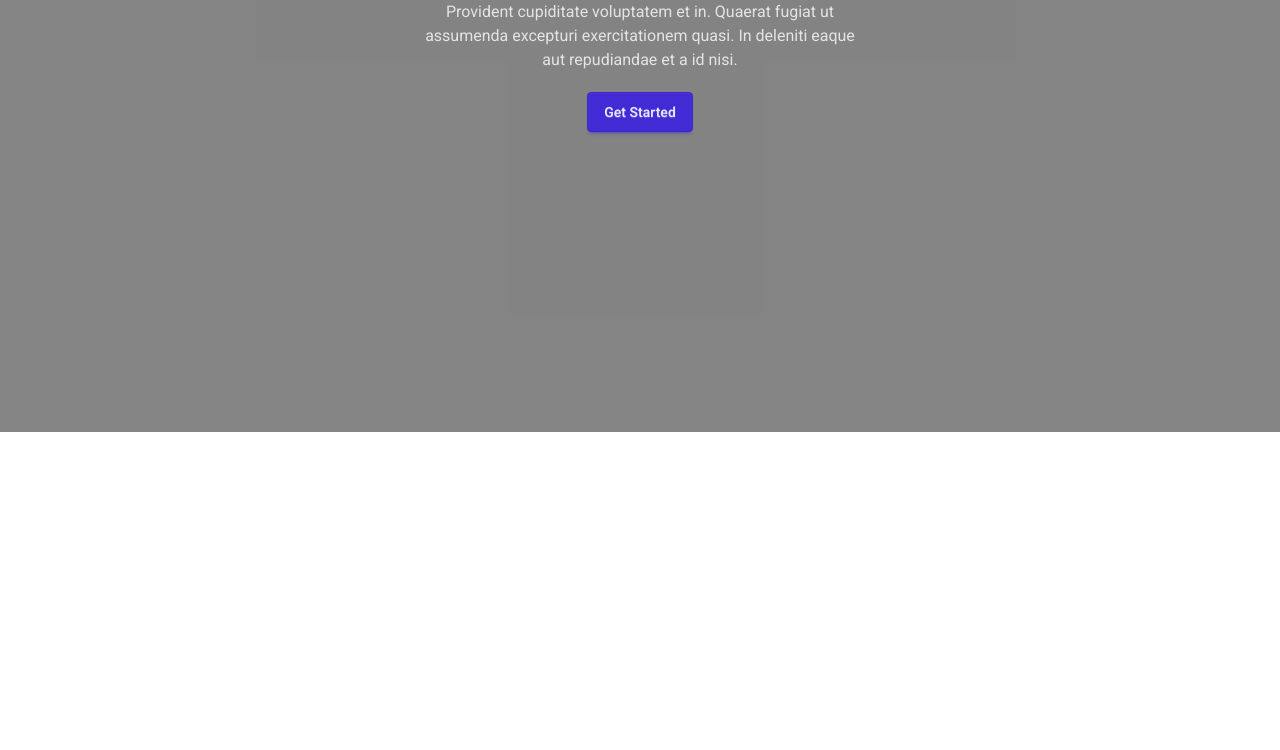
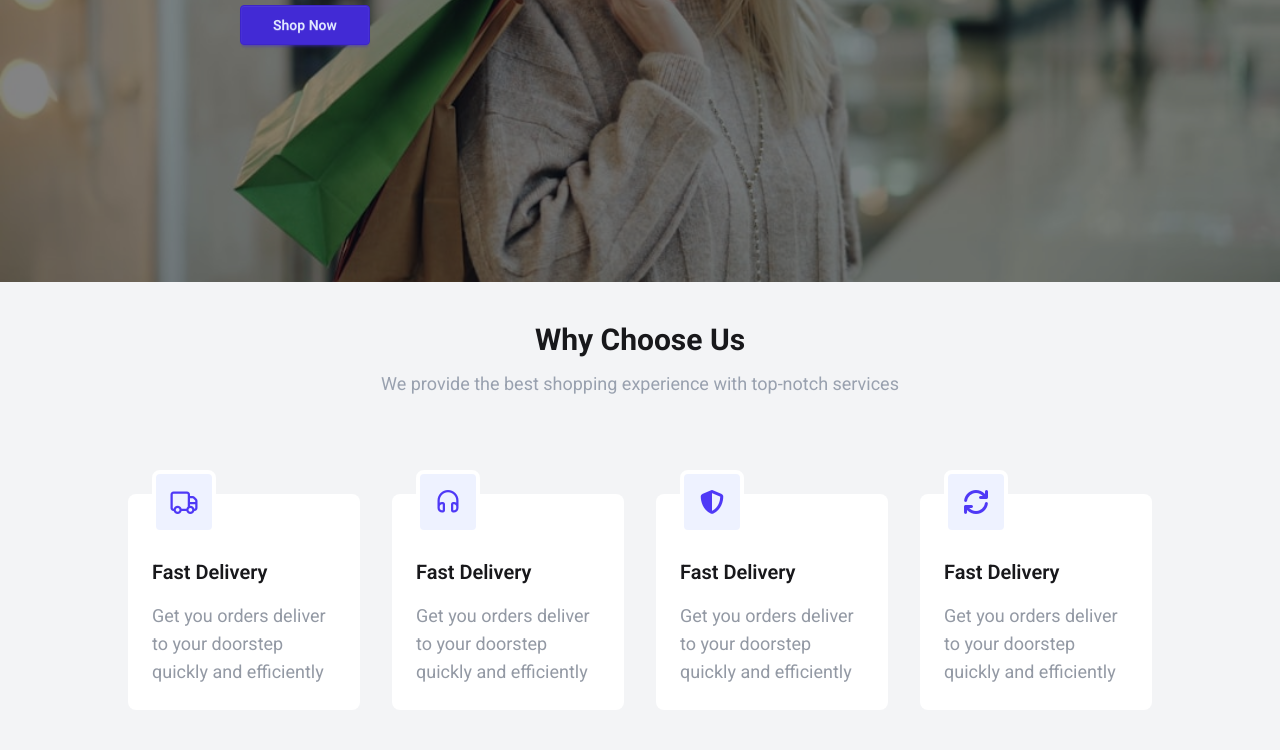
Before and after one commit to nazrul-islam780/SwiftCart, a plain HTML site: page index.html in a window 1280 px wide. Shown: the part 448-1198 px from the top of the page. Before the commit the page ends 880 px from the top, so only its background shows below. Drawn offline with nearby package versions, Linux system fonts and the light colour scheme.

Commit message:
Created why choose us section

```diff
--- a/index.html
+++ b/index.html
@@ -22,7 +22,7 @@
 
 <body>
     <header class="">
-        <div class="navbar px-32 py-6 bg-base-100 shadow-sm">
+        <div class="navbar px-8 md:px-32 py-6 bg-base-100 shadow-sm">
             <div class="navbar-start">
                 <div class="dropdown">
                     <div tabindex="0" role="button" class="btn btn-ghost lg:hidden">
@@ -40,7 +40,7 @@
                         <li><a href="">Contact</a></li>
                     </ul>
                 </div>
-                <a class="text-2xl text-purple-800 font-extrabold">SwiftCart</a>
+                <a href="/" class="text-2xl text-purple-800 font-extrabold">SwiftCart</a>
             </div>
             <div class="navbar-center hidden lg:flex">
                 <ul class="flex gap-5 font-medium px-1">
@@ -58,17 +58,71 @@
 
     <!-- Hero section start from here -->
     <section>
-        <div class="hero min-h-screen"
-            style="background-image: url();">
-            <div class="hero-overlay"></div>
-            <div class="hero-content text-neutral-content text-center">
-                <div class="max-w-md">
-                    <h1 class="mb-5 text-5xl font-bold">Hello there</h1>
+        <div class="hero min-h-[650px] w-auto" style="background-image: url(Assets/banner-image.png);">
+            <div class="hero-overlay bg-blend-overlay"></div>
+            <div class="text-white text-left left-5 w-[800px]">
+                <div class="pr-32 ">
+                    <h1 class="mb-5 text-5xl font-bold">Best Collection For You</h1>
                     <p class="mb-5">
                         Provident cupiditate voluptatem et in. Quaerat fugiat ut assumenda excepturi exercitationem
                         quasi. In deleniti eaque aut repudiandae et a id nisi.
                     </p>
-                    <button class="btn btn-primary">Get Started</button>
+                    <button class="btn btn-primary px-8">Shop Now</button>
+                </div>
+            </div>
+        </div>
+    </section>
+
+    <!-- Why choose us section start from here -->
+    <section class="bg-gray-100 px-32 py-10">
+        <h2 class="text-3xl text-center font-bold">Why Choose Us</h2>
+        <p class="text-gray-400 text-center text-lg mt-3">We provide the best shopping experience with top-notch
+            services</p>
+
+        <div class="mt-24 grid grid-cols-1 md:grid-cols-4 gap-8">
+            <!-- flex -->
+            <div class="w-auto bg-white px-6 pb-6 pt-16 relative rounded-lg">
+                <div
+                    class="w-16 h-16 rounded-lg flex items-center justify-center p-3 bg-[#EEF2FF] text-[#4F39F6] border-white border-4 absolute text-2xl -top-6">
+                    <i class="fa-regular fa-truck"></i>
+                </div>
+                <div>
+                    <h3 class="text-xl font-semibold mb-4">Fast Delivery</h3>
+                    <p class="text-lg text-[#9399A4]">Get you orders deliver to your doorstep quickly and efficiently
+                    </p>
+                </div>
+            </div>
+            <div class="w-auto bg-white px-6 pb-6 pt-16 relative rounded-lg">
+                <div
+                    class="w-16 h-16 rounded-lg flex items-center justify-center p-3 bg-[#EEF2FF] text-[#4F39F6] border-white border-4 absolute text-2xl -top-6">
+                    <i class="fa-regular fa-headphones"></i>
+                </div>
+                <div>
+                    <h3 class="text-xl font-semibold mb-4">Fast Delivery</h3>
+                    <p class="text-lg text-[#9399A4]">Get you orders deliver to your doorstep quickly and efficiently
+                    </p>
+                </div>
+            </div>
+            <div class="w-auto bg-white px-6 pb-6 pt-16 relative rounded-lg">
+                <div
+                    class="w-16 h-16 rounded-lg flex items-center justify-center p-3 bg-[#EEF2FF] text-[#4F39F6] border-white border-4 absolute text-2xl -top-6">
+                    <i class="fa-solid fa-shield-halved"></i>
+                </div>
+                <div>
+                    <h3 class="text-xl font-semibold mb-4">Fast Delivery</h3>
+                    <p class="text-lg text-[#9399A4]">Get you orders deliver to your doorstep quickly and efficiently
+                    </p>
+                </div>
+            </div>
+            <div class="w-auto bg-white px-6 pb-6 pt-16 relative rounded-lg">
+                <div
+                    class="w-16 h-16 rounded-lg flex items-center justify-center p-3 bg-[#EEF2FF] text-[#4F39F6] border-white border-4 absolute text-2xl -top-6">
+                    <i class="fa-solid fa-arrows-rotate"></i>
+                </div>
+                <div>
+                    <h3 class="text-xl font-semibold mb-4">Fast Delivery</h3>
+                    <p class="text-lg text-[#9399A4]">Get you orders deliver to your doorstep quickly and efficiently
+                    </p>
                 </div>
             </div>
         </div>
```
Also changed, not shown: 1 other file.
